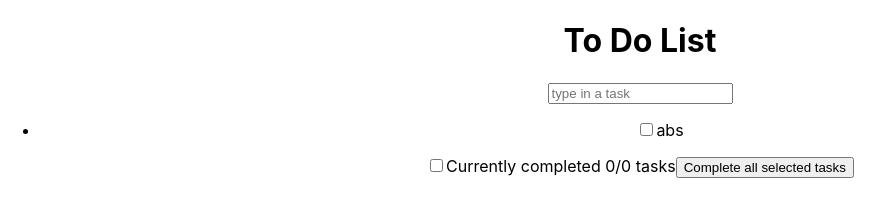
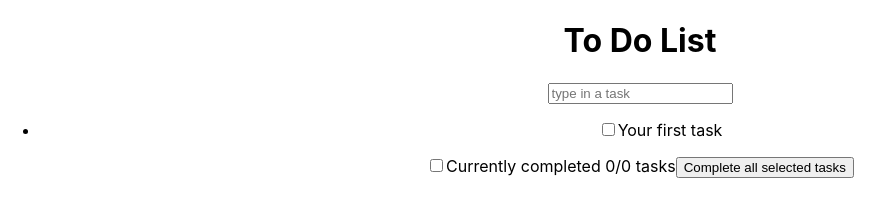
Before and after one commit to tobyatgithub/react-todo-list, a React (Create React App) app: page / in a window 1280 px wide. Shown: the top 210 px of the page, without its empty margins (0-894 px from the left). Built offline with nearby package versions, Linux system fonts and the light colour scheme.

Commit message:
add dynamic part of items from list.

```diff
--- a/src/App.js
+++ b/src/App.js
@@ -1,15 +1,17 @@
 import "./App.css";
 import Header from "./components/Header";
-import Item from "./components/Item";
 import List from "./components/List";
 import Footer from "./components/Footer";
+import { useState } from "react";
 
 function App() {
+  const [taskList, setTaskList] = useState([{ text: "Your first task" }]);
+
   return (
     <div className="App">
       <h1>To Do List</h1>
-      <Header />
-      <List />
+      <Header setTaskList={setTaskList} />
+      <List taskList={taskList} />
       <Footer />
     </div>
   );
--- a/src/components/Item/index.jsx
+++ b/src/components/Item/index.jsx
@@ -1,25 +1,6 @@
-// import React, { Component } from "react";
-
-// export default class Item extends Component {
-//   render() {
-//     return (
-//       <li>
-//         <label>
-//           <input type="checkbox"></input>
-//           <span>xxxx</span>
-//         </label>
-//         <button className="btn btn-danger" style={{ display: "none" }}>
-//           Delete
-//         </button>
-//       </li>
-//     );
-//   }
-// }
-
 import React from "react";
 
-export default function Item({ taskList, setTaskList }) {
-  return taskList.map((task) => {
+export default function Item({ task }) {
   return (
     <li>
       <label>
@@ -31,5 +12,4 @@ export default function Item({ taskList, setTaskList }) {
       </button>
     </li>
   );
-  });
 }
--- a/src/components/List/index.jsx
+++ b/src/components/List/index.jsx
@@ -1,11 +1,13 @@
 import React, { useState, Component } from "react";
 import Item from "../Item/index";
 
-export default function List() {
-  const [taskList, setTaskList] = useState([{ text: "abs" }]);
+export default function List({ taskList }) {
+  console.log("toby here", taskList);
   return (
     <ul className="todo-main">
-      <Item taskList={taskList} setTaskList={setTaskList} />
+      {taskList.map((task) => {
+        return <Item task={task} />;
+      })}
     </ul>
   );
 }
```
Lines whose indentation alone changed are shown as unchanged.
